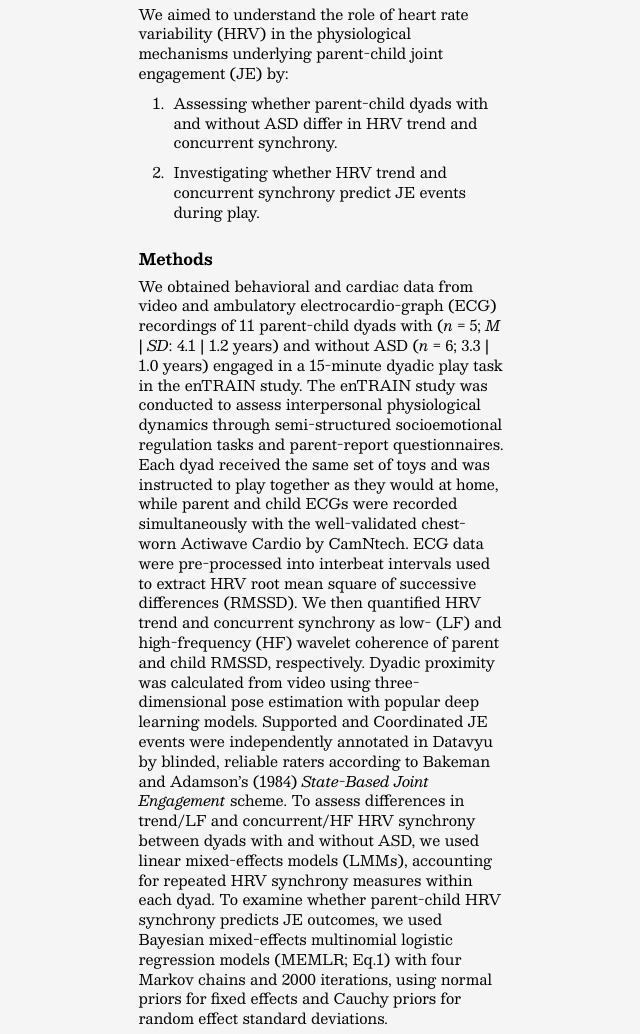
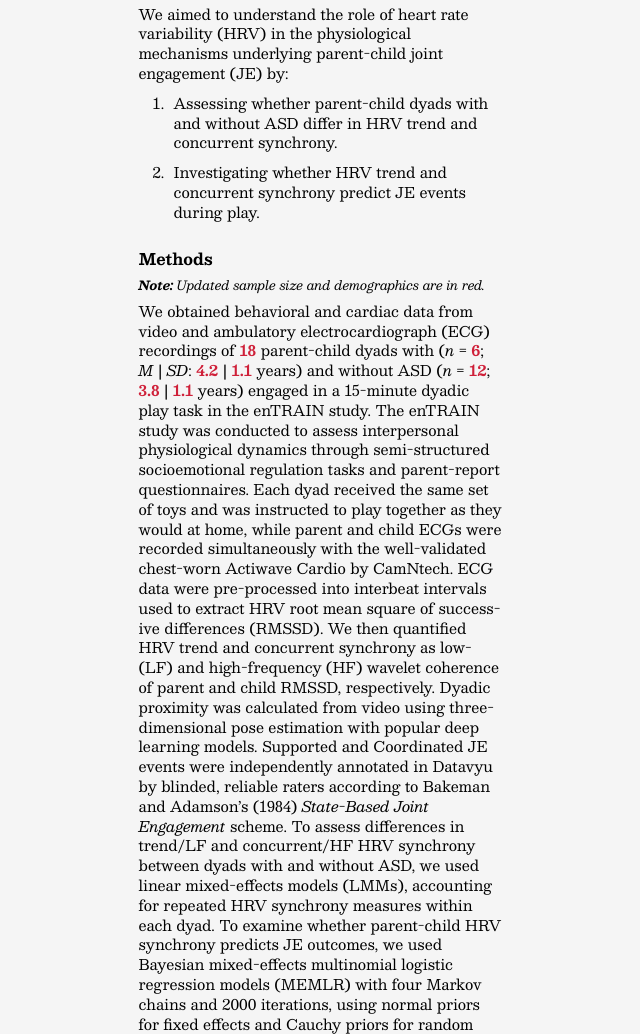
Before and after one commit to nmy2103/insar2025, a plain HTML site: page index.html in a window 1280 px wide. Shown: the part 722-1756 px from the top of the page, without its empty margins (319-959 px from the left). Drawn offline with nearby package versions, Linux system fonts and the light colour scheme.

Commit message:
Update methods

```diff
--- a/index.html
+++ b/index.html
@@ -87,33 +87,41 @@
       </ol>
 
       <h4>Methods</h4>
+      <div class="note"><b>Note:</b> Updated sample size and demographics
+        are in red.
+      </div>
       We obtained behavioral and cardiac data from video and ambulatory
-      electrocardio-graph (ECG) recordings of 11 parent-child dyads with
-      (<i>n</i> = 5; <i>M </i>| <i>SD</i>: 4.1 | 1.2 years) and without ASD
-      (<i>n</i> = 6; 3.3 | 1.0 years) engaged in a 15-minute dyadic play task
-      in the enTRAIN study. The enTRAIN study was conducted to assess
-      interpersonal physiological dynamics through semi-structured
-      socioemotional regulation tasks and parent-report questionnaires. Each
-      dyad received the same set of toys and was instructed to play together
-      as they would at home, while  parent and child ECGs were recorded
-      simultaneously with the well-validated chest-worn Actiwave Cardio by
-      CamNtech. ECG data were pre-processed into interbeat intervals used to
-      extract HRV root mean square of successive differences (RMSSD). We
-      then quantified HRV trend and concurrent synchrony as low- (LF) and
-      high-frequency (HF) wavelet coherence of parent and child RMSSD,
-      respectively. Dyadic proximity was calculated from video using
-      three-dimensional pose estimation with popular deep learning models.
-      Supported and Coordinated JE events were independently annotated in
-      Datavyu by blinded, reliable raters according to Bakeman and
-      Adamson’s (1984) <i>State-Based Joint Engagement</i> scheme. To assess
-      differences in trend/LF and concurrent/HF HRV synchrony between dyads
-      with and without ASD, we used linear mixed-effects models (LMMs),
-      accounting for repeated HRV synchrony measures within each dyad. To
-      examine whether parent-child HRV synchrony predicts JE outcomes, we
-      used Bayesian mixed-effects multinomial logistic regression models
-      (MEMLR; Eq.1) with four Markov chains and 2000 iterations, using
-      normal priors for fixed effects and Cauchy priors for random effect
-      standard deviations.
+      electrocardiograph (ECG) recordings of <span style="color: #cf2039;
+      font-weight: bold">18</span> parent-child dyads with (<i>n</i> =
+      <span style="color: #cf2039; font-weight: bold">6</span>; <br><i>M </i>|
+      <i>SD</i>: <span style="color: #cf2039; font-weight: bold">4.2</span>
+      | <span style="color: #cf2039; font-weight: bold">1.1</span> years)
+      and without ASD (<i>n</i> = <span style="color: #cf2039; font-weight:
+      bold">12</span>; <span style="color: #cf2039; font-weight: bold">3.8</span>
+      | <span style="color: #cf2039; font-weight: bold">1.1</span> years)
+      engaged in a 15-minute dyadic play task in the enTRAIN study. The
+      enTRAIN study was conducted to assess interpersonal physiological
+      dynamics through semi-structured socioemotional regulation tasks and
+      parent-report questionnaires. Each dyad received the same set of toys
+      and was instructed to play together as they would at home, while
+      parent and child ECGs were recorded simultaneously with the
+      well-validated chest-worn Actiwave Cardio by CamNtech. ECG data were
+      pre-processed into interbeat intervals used to extract HRV root mean
+      square of success-ive differences (RMSSD). We then quantified HRV trend
+      and concurrent synchrony as low- (LF) and high-frequency (HF) wavelet
+      coherence of parent and child RMSSD, respectively. Dyadic proximity
+      was calculated from video using three-dimensional pose estimation with
+      popular deep learning models. Supported and Coordinated JE events were
+      independently annotated in Datavyu by blinded, reliable raters
+      according to Bakeman and Adamson’s (1984) <i>State-Based Joint
+      Engagement</i> scheme. To assess differences in trend/LF and
+      concurrent/HF HRV synchrony between dyads with and without ASD, we
+      used linear mixed-effects models (LMMs), accounting for repeated HRV
+      synchrony measures within each dyad. To examine whether parent-child
+      HRV synchrony predicts JE outcomes, we used Bayesian mixed-effects
+      multinomial logistic regression models (MEMLR) with four Markov chains
+      and 2000 iterations, using normal priors for fixed effects and Cauchy
+      priors for random effect standard deviations.
 
       <h4>Results</h4>
       <div class="note">
```
